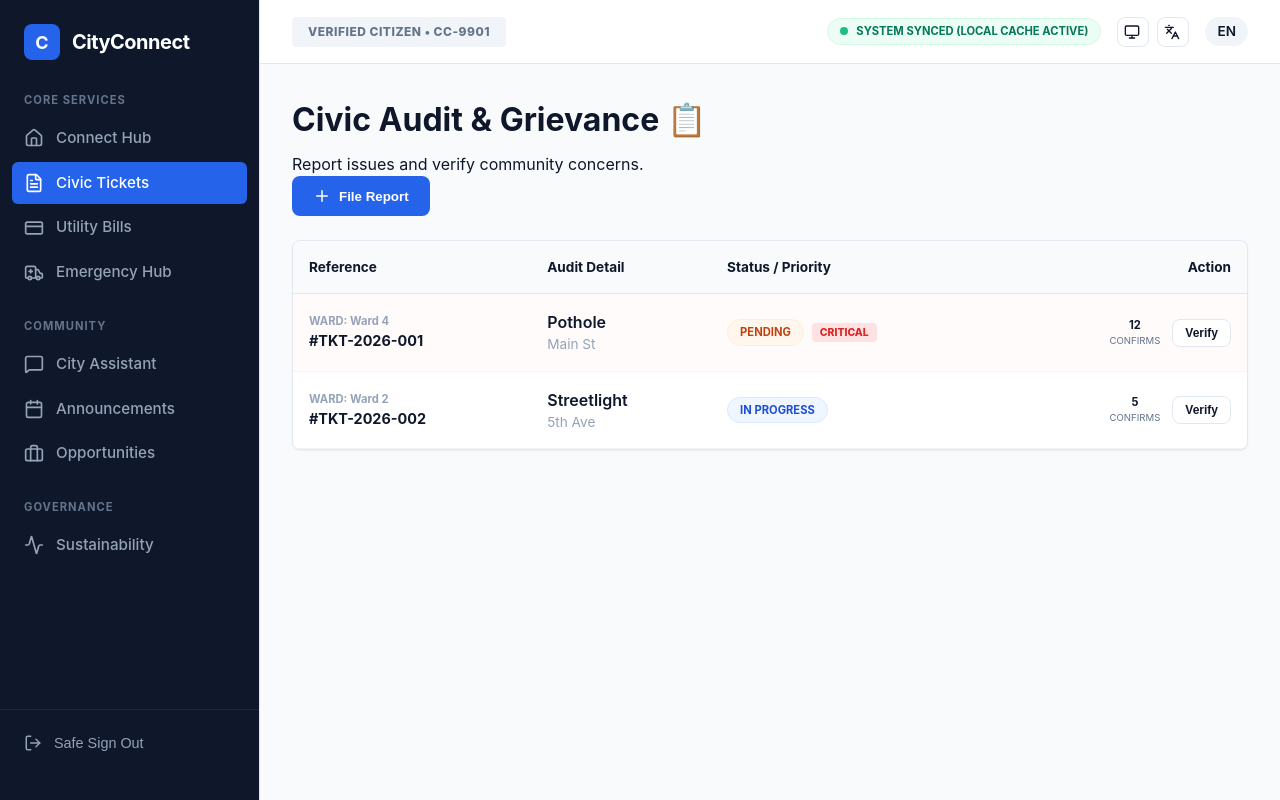
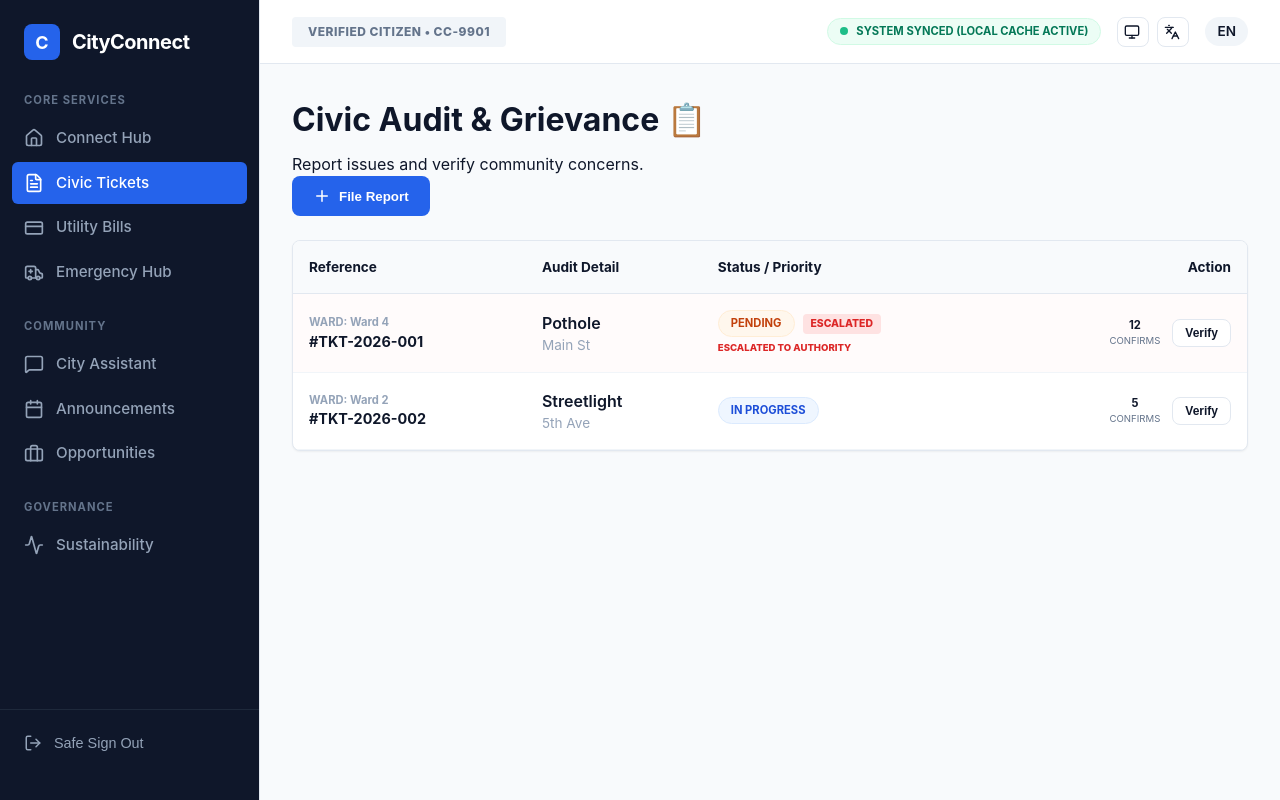
Before and after one commit to Abinaya-chellamuthu/city, a React (Vite) app: page /complaints in a window 1280 px wide. Built offline with nearby package versions, Linux system fonts and the light colour scheme.

Commit message:
Excellence Audit Complete: Added Auto-Escalation logic UI and Biometric Authentication concepts. All 19 modules now feature explicit advanced visual cues.

```diff
--- a/src/pages/Complaints.jsx
+++ b/src/pages/Complaints.jsx
@@ -19,7 +19,7 @@ const StatusBadge = ({ status, priority }) => {
         {status}
       </span>
       {priority === 'High' && (
-        <span style={{ color: '#dc2626', background: '#fee2e2', padding: '2px 8px', borderRadius: '4px', fontSize: '0.65rem', fontWeight: '800' }}>CRITICAL</span>
+        <span style={{ color: '#dc2626', background: '#fee2e2', padding: '2px 8px', borderRadius: '4px', fontSize: '0.65rem', fontWeight: '800' }}>ESCALATED</span>
       )}
     </div>
   );
@@ -114,7 +114,14 @@ const Complaints = () => {
                   <div style={{ fontWeight: '600' }}>{c.category}</div>
                   <div style={{ fontSize: '0.85rem', color: 'var(--text-muted)' }}>{c.location}</div>
                 </td>
-                <td style={{ padding: '16px' }}><StatusBadge status={c.status} priority={c.priority} /></td>
+                <td style={{ padding: '16px' }}>
+                  <StatusBadge status={c.status} priority={c.priority} />
+                  {c.priority === 'High' && (
+                    <div style={{ fontSize: '0.6rem', color: '#dc2626', fontWeight: '800', marginTop: '4px', textTransform: 'uppercase' }}>
+                       Escalated to Authority
+                    </div>
+                  )}
+                </td>
                 <td style={{ padding: '16px', textAlign: 'right' }}>
                   {role === 'citizen' ? (
                     <div style={{ display: 'flex', gap: '12px', justifyContent: 'flex-end', alignItems: 'center' }}>
--- a/src/pages/Login.jsx
+++ b/src/pages/Login.jsx
@@ -103,6 +103,17 @@ const Login = () => {
             {step === 1 ? 'Login with OTP' : 'Verify & Enter'} <ArrowRight size={18} />
           </button>
 
+          {step === 1 && (
+            <div style={{ display: 'grid', gridTemplateColumns: '1fr 1fr', gap: '12px', marginTop: '-8px' }}>
+               <button className="btn glass-button" style={{ fontSize: '0.7rem', display: 'flex', alignItems: 'center', justifyContent: 'center', gap: '8px' }}>
+                  <ShieldCheck size={14} /> FaceID
+               </button>
+               <button className="btn glass-button" style={{ fontSize: '0.7rem', display: 'flex', alignItems: 'center', justifyContent: 'center', gap: '8px' }}>
+                  <ShieldCheck size={14} /> Biometric
+               </button>
+            </div>
+          )}
+
           <div style={{ textAlign: 'center', fontSize: '0.8rem', color: '#64748b' }}>
             <ShieldCheck size={14} style={{ verticalAlign: 'middle', marginRight: '4px' }} />
             Secured by Municipal Encryption Standards
```
